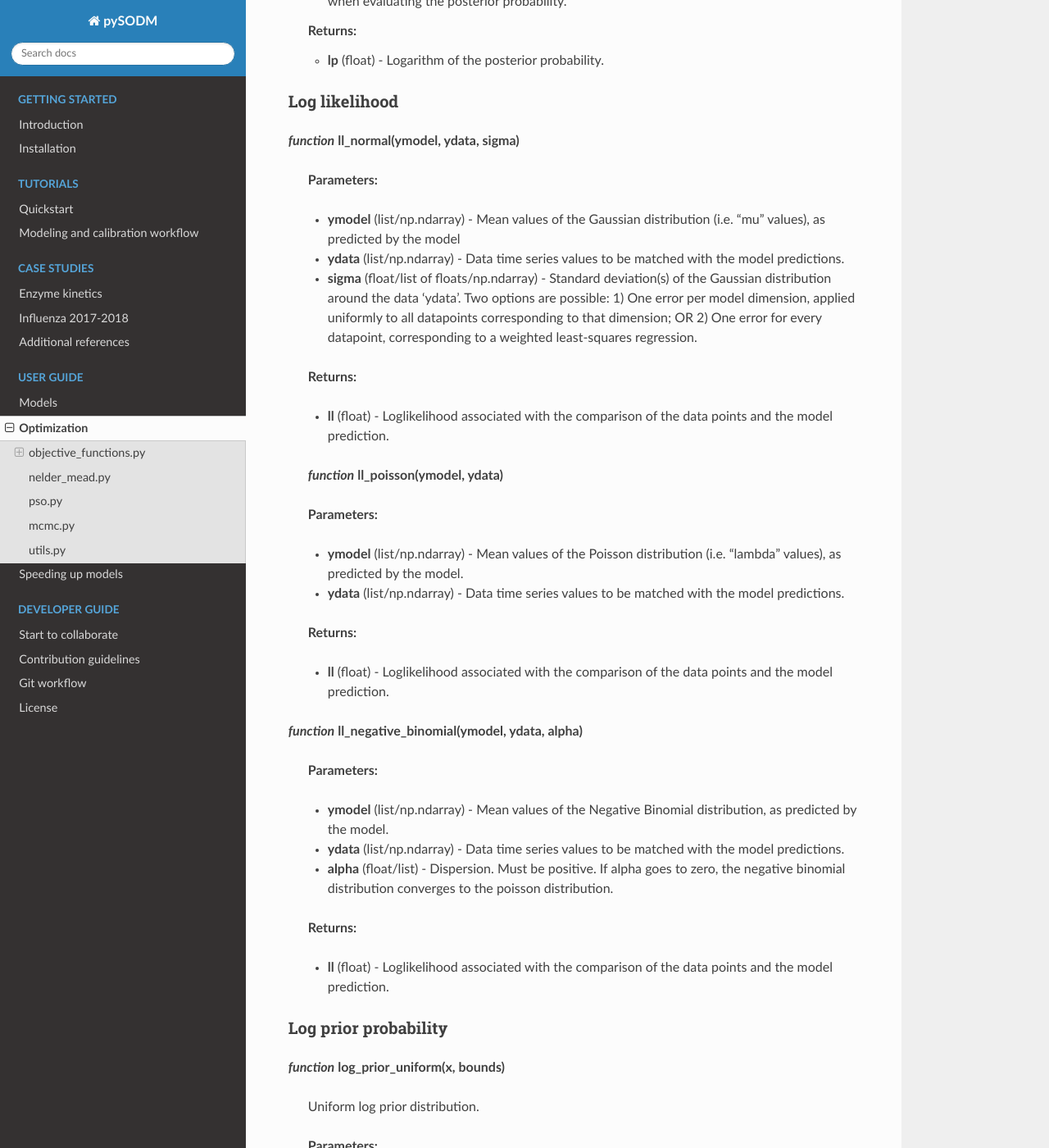
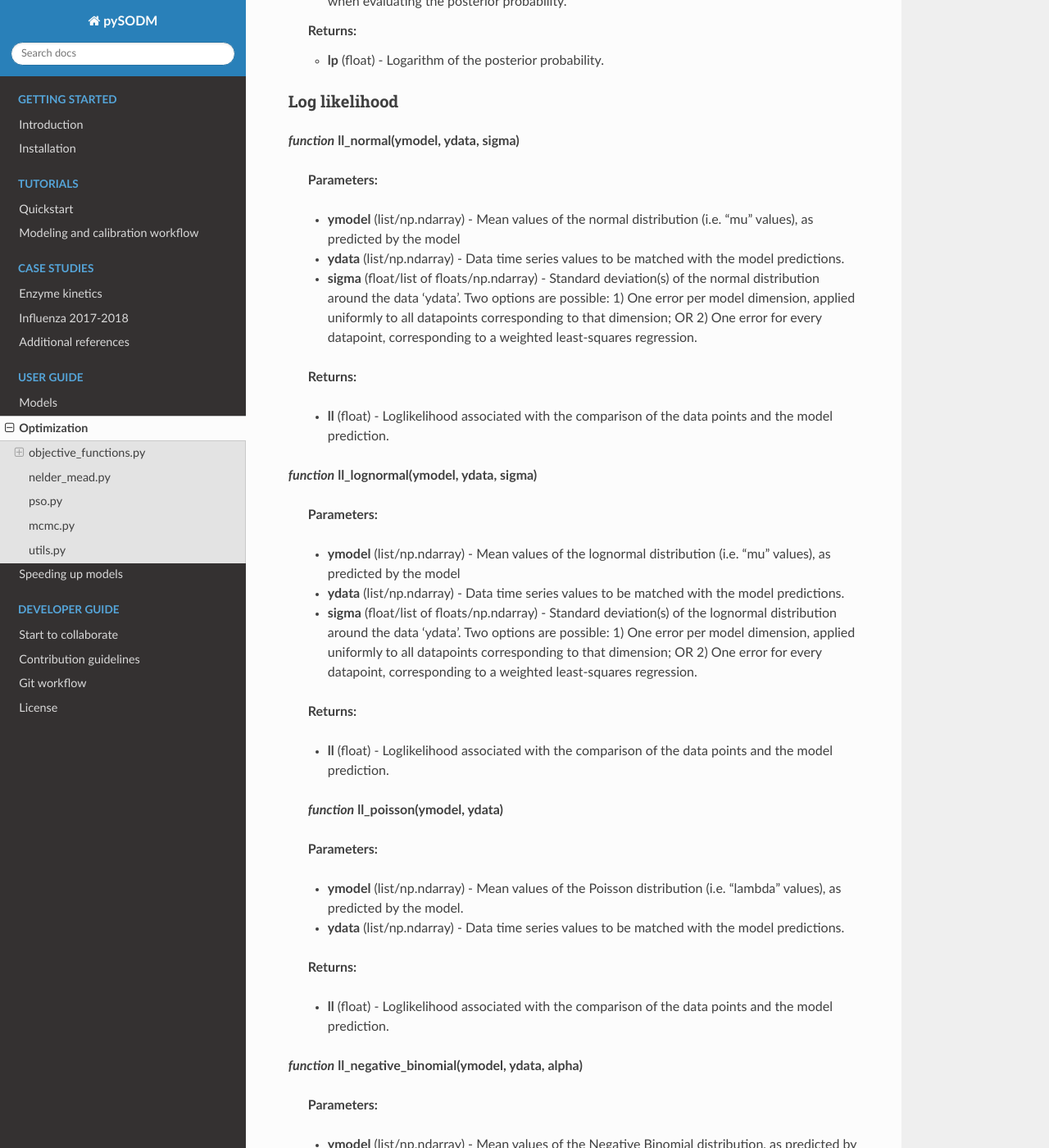
Before and after one commit to twallema/pySODM, a Sphinx documentation site: the page built from docs/optimization.md, in a window 1280 px wide and 1400 px high, scrolled down 1509 px. Shown: the whole window at 82% size. Built offline with Sphinx 7.4.7 and the Read the Docs theme 2.0.0, drawn with Linux system fonts in a browser that asks for light colours; some of the changed text lies outside the part shown.

Commit message:
add lognormal likelihood to the documentation

```diff
--- a/docs/optimization.md
+++ b/docs/optimization.md
@@ -38,9 +38,20 @@
 ***function* ll_normal(ymodel, ydata, sigma)**
 
 >    **Parameters:**
->   * **ymodel** (list/np.ndarray) - Mean values of the Gaussian distribution (i.e. "mu" values), as predicted by the model
+>   * **ymodel** (list/np.ndarray) - Mean values of the normal distribution (i.e. "mu" values), as predicted by the model
 >   * **ydata** (list/np.ndarray) - Data time series values to be matched with the model predictions.
->   * **sigma** (float/list of floats/np.ndarray) - Standard deviation(s) of the Gaussian distribution around the data 'ydata'. Two options are possible: 1) One error per model dimension, applied uniformly to all datapoints corresponding to that dimension; OR 2) One error for every datapoint, corresponding to a weighted least-squares regression.
+>   * **sigma** (float/list of floats/np.ndarray) - Standard deviation(s) of the normal distribution around the data 'ydata'. Two options are possible: 1) One error per model dimension, applied uniformly to all datapoints corresponding to that dimension; OR 2) One error for every datapoint, corresponding to a weighted least-squares regression.
+
+>   **Returns:**
+>   * **ll** (float) - Loglikelihood associated with the comparison of the data points and the model prediction.
+
+
+***function* ll_lognormal(ymodel, ydata, sigma)**
+
+>    **Parameters:**
+>   * **ymodel** (list/np.ndarray) - Mean values of the lognormal distribution (i.e. "mu" values), as predicted by the model
+>   * **ydata** (list/np.ndarray) - Data time series values to be matched with the model predictions.
+>   * **sigma** (float/list of floats/np.ndarray) - Standard deviation(s) of the lognormal distribution around the data 'ydata'. Two options are possible: 1) One error per model dimension, applied uniformly to all datapoints corresponding to that dimension; OR 2) One error for every datapoint, corresponding to a weighted least-squares regression.
 
 >   **Returns:**
 >   * **ll** (float) - Loglikelihood associated with the comparison of the data points and the model prediction.
@@ -54,6 +65,7 @@
 
 >   **Returns:**
 >   * **ll** (float) - Loglikelihood associated with the comparison of the data points and the model prediction.
+
 
 ***function* ll_negative_binomial(ymodel, ydata, alpha)**
 
@@ -202,7 +214,7 @@
 
 ## mcmc.py
 
-***function* run_EnsembleSampler(pos, max_n, identifier, objective_function, objective_function_args=None, objective_function_kwargs=None, moves=[(emcee.moves.DEMove(), 0.50),(emcee.moves.DESnookerMove(),0.25),(emcee.moves.KDEMove(bw_method='scott'), 0.25)], fig_path=None, samples_path=None, print_n=10, backend=None, processes=1, progress=True, settings_dict={})**
+***function* run_EnsembleSampler(pos, max_n, identifier, objective_function, objective_function_args=None, objective_function_kwargs=None, moves=[(emcee.moves.DEMove(), 0.25),(emcee.moves.DESnookerMove(),0.25),(emcee.moves.KDEMove(bw_method='scott'), 0.50)], fig_path=None, samples_path=None, print_n=10, backend=None, processes=1, progress=True, settings_dict={})**
 
 > Wrapper function to setup an `emcee.EnsembleSampler` and handle all backend-related tasks.
 
@@ -220,7 +232,7 @@
 >    * **settings_dict** (dict) - optional - Dictionary containing calibration settings or other usefull settings for long-term storage. Saved in `.json` format. Appended to the samples dictionary generated by `emcee_sampler_to_dictionary()`.
 
 >    **Hyperparameters:**
->    * **moves** (list) - optional - Algorithm used for updating the coordinates of walkers in an ensemble sampler. By default, pySODM uses a differential evolution move 50% of the time, a differential evolution snooker move 25% of the time, and a kernel-density estimate move 25% of the time. Consult the [emcee documentation](https://emcee.readthedocs.io/en/stable/user/moves/) for an overview of all moves.
+>    * **moves** (list) - optional - Algorithm used for updating the coordinates of walkers in an ensemble sampler. By default, pySODM uses a differential evolution move 25% of the time, a differential evolution snooker move 25% of the time, and a kernel-density estimate move 50% of the time. Consult the [emcee documentation](https://emcee.readthedocs.io/en/stable/user/moves/) for an overview of all moves.
 >    * **backend** (`emcee.backends.HDFBackend`) - optional - Backend of a previous sampling experiment. If a backend is provided, the sampler is restarted from the last iteration of the previous run. Consult the [emcee documentation](https://emcee.readthedocs.io/en/stable/user/backends/).
 >    * **progress** (bool) - optional - Enables the progress bar.
 
```
